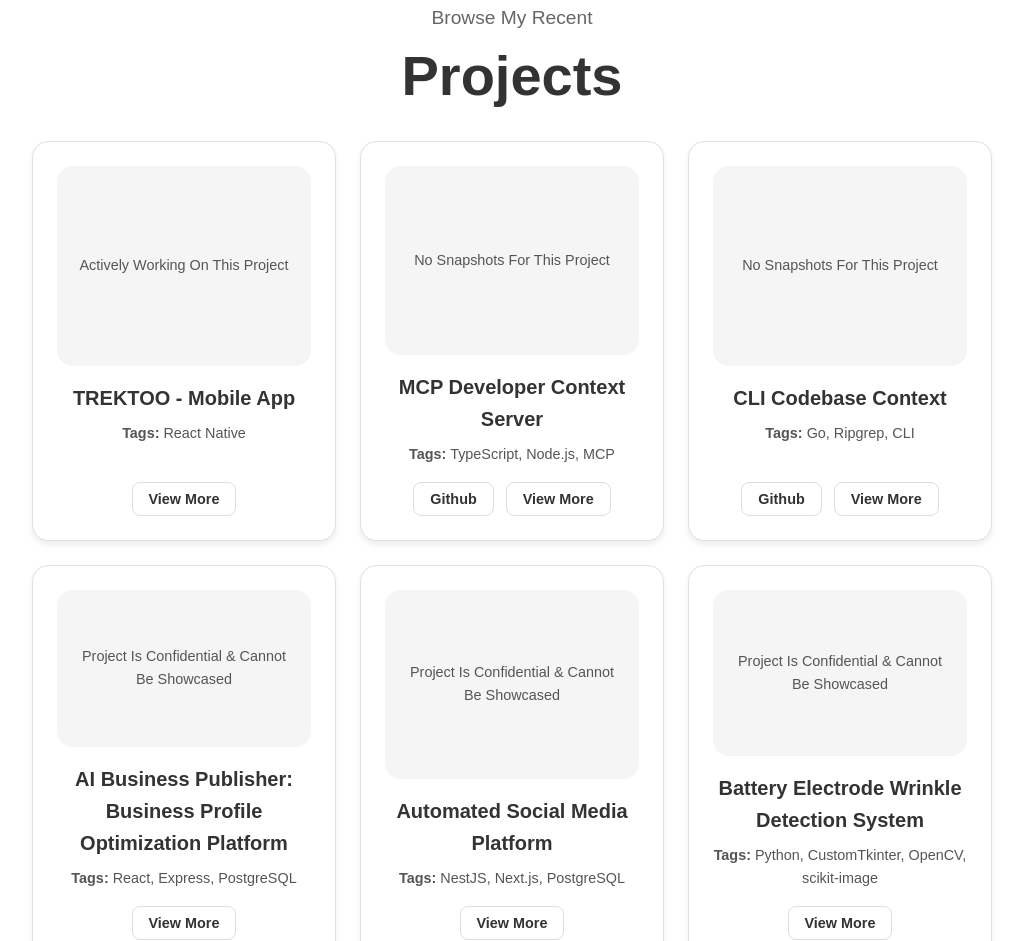
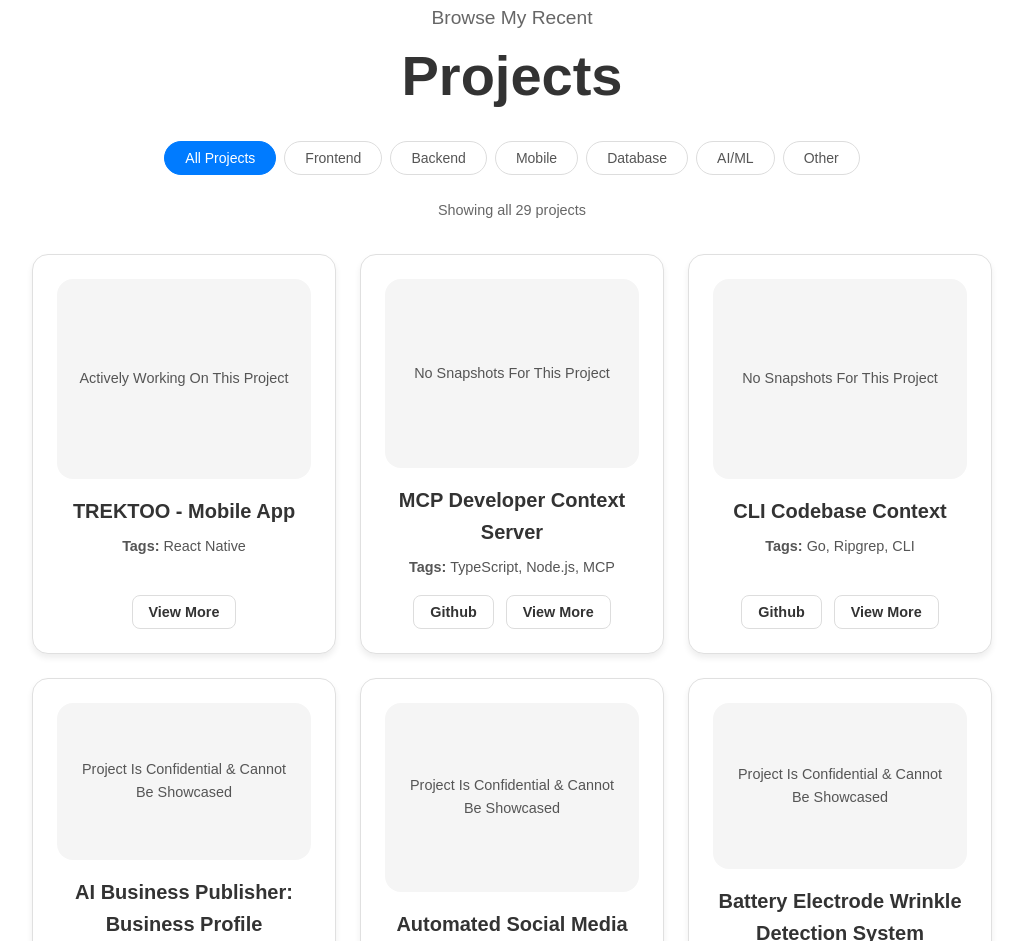
Before and after one commit to AbdulRahmanMudasser/abdulrahmanmudasser.github.io, a plain HTML site: page index.html in a window 1280 px wide. Shown: the part 6008-6949 px from the top of the page, without its empty margins (128-1151 px from the left). Drawn offline with Linux system fonts and the light colour scheme.

Commit message:
feat: add filter container and project count display to projects section

```diff
--- a/index.html
+++ b/index.html
@@ -923,6 +923,16 @@
     <p class="section__text__p1">Browse My Recent</p>
       <h2 class="title" id="projects-title">Projects</h2>
 
+      <!-- Project Filter Buttons -->
+      <div class="project-filters" id="projectFilters" role="group" aria-label="Filter projects by technology">
+        <!-- Filter buttons will be dynamically loaded here -->
+      </div>
+
+      <!-- Project Count Display -->
+      <p class="project-count" id="projectCount" aria-live="polite">
+        Showing all projects
+      </p>
+
       <!-- Projects Grid with Pagination -->
       <div class="container">
         <div class="project-grid" id="projectGrid">
```
